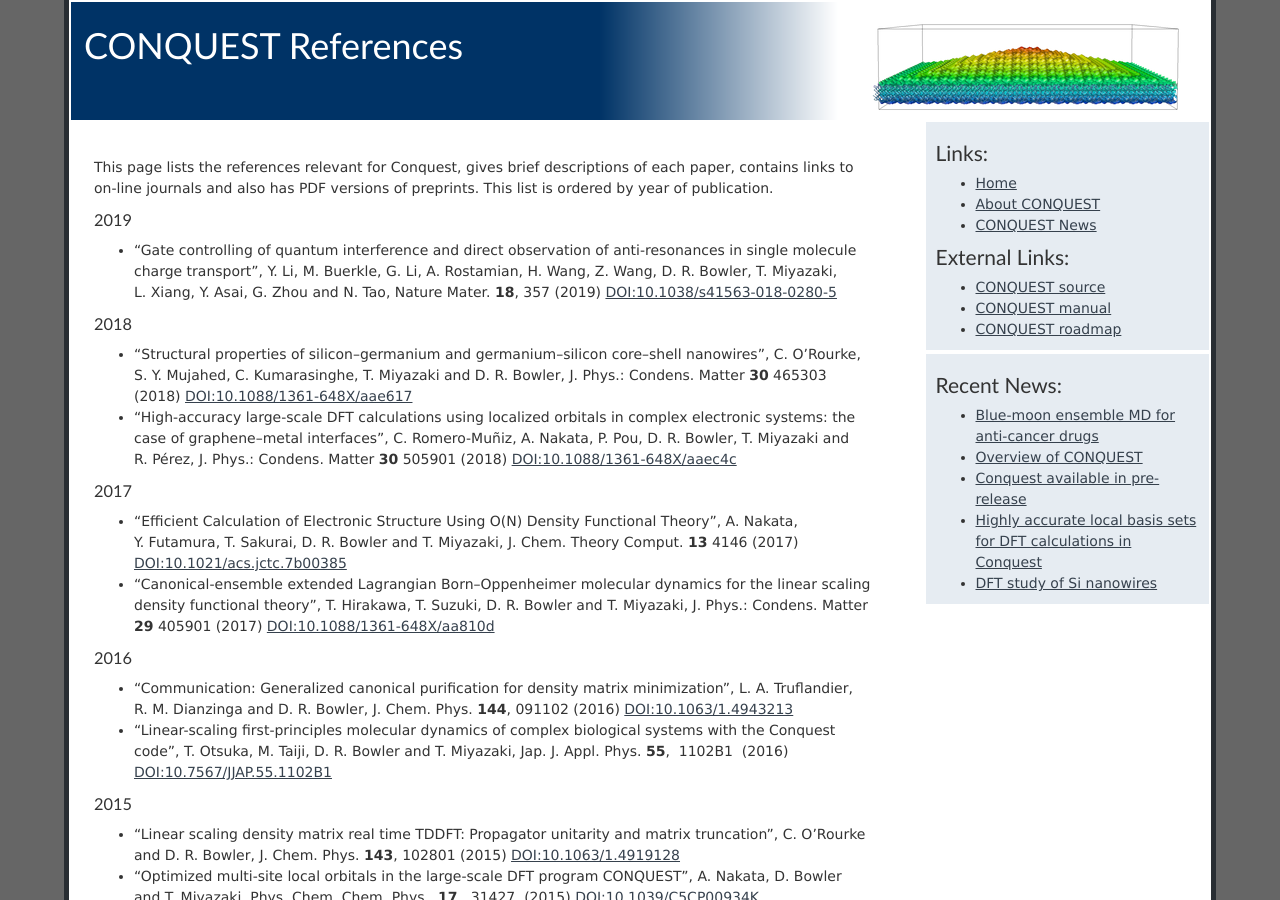
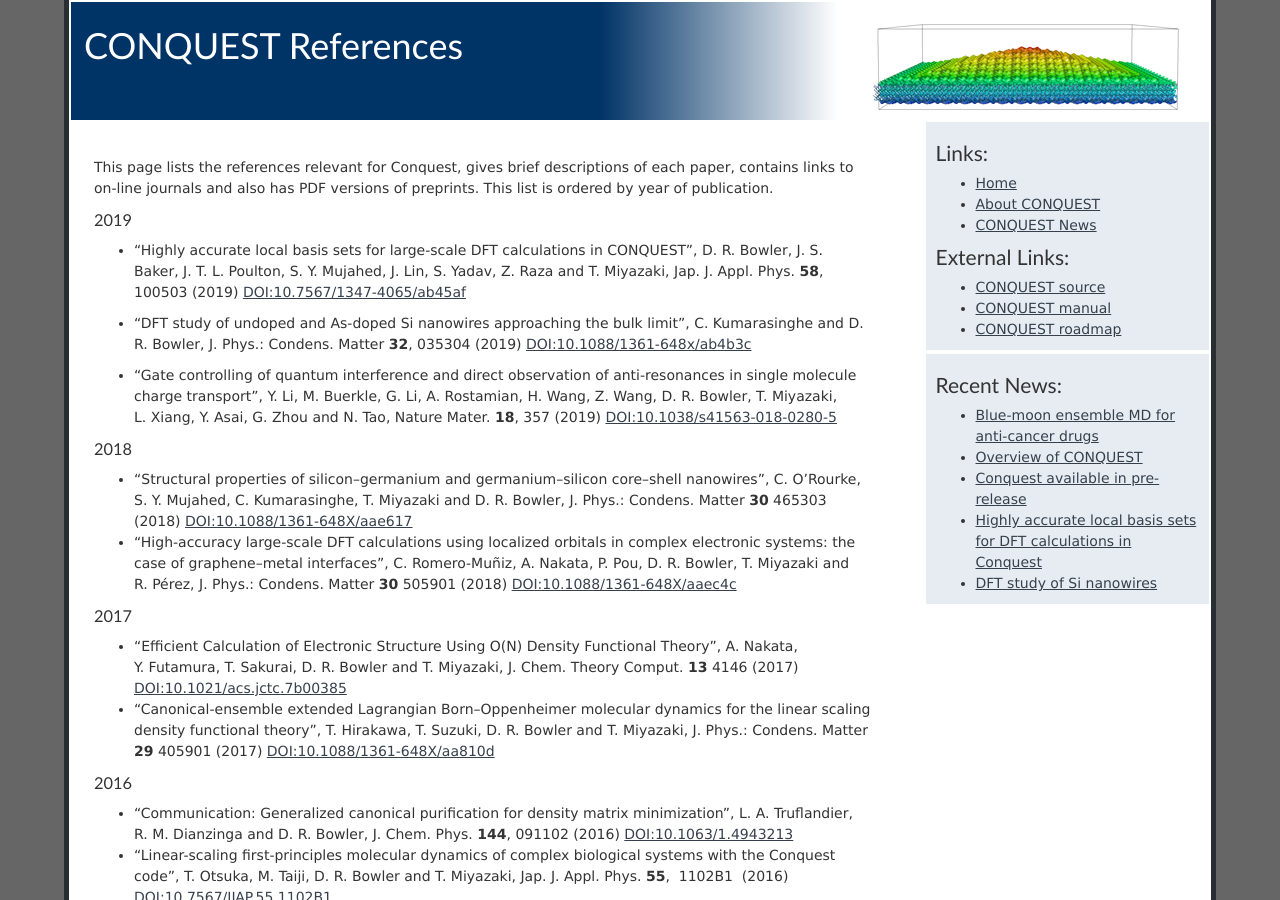
Before and after one commit to OrderN/OrderN.github.io, a Jekyll site: the page built from references.markdown, in a window 1280 px wide and 900 px high. Built offline with Jekyll 4.4.1, drawn with Linux system fonts in a browser that asks for light colours.

Commit message:
Add two 2019 references

```diff
--- a/references.markdown
+++ b/references.markdown
@@ -9,6 +9,14 @@ preprints. This list is ordered by year of publication.
 
 ### 2019
 <a name="Y2019"></a>
+* "Highly accurate local basis sets for large-scale DFT calculations
+in CONQUEST", D. R. Bowler, J. S. Baker, J. T. L. Poulton,
+S. Y. Mujahed, J. Lin, S. Yadav, Z. Raza and T. Miyazaki,
+Jap. J. Appl. Phys. **58**, 100503 (2019) [DOI:10.7567/1347-4065/ab45af](https://doi.org/10.7567/1347-4065/ab45af)
+
+* "DFT study of undoped and As-doped Si nanowires approaching the bulk
+limit", C. Kumarasinghe and D. R. Bowler, J. Phys.: Condens. Matter
+**32**, 035304 (2019) [DOI:10.1088/1361-648x/ab4b3c](https://doi.org/10.1088/1361-648x/ab4b3c)
 
 * "Gate controlling of quantum interference and direct observation of anti-resonances in single molecule charge transport", Y. Li, M. Buerkle, G. Li, A. Rostamian, H. Wang, Z. Wang, D. R. Bowler, T. Miyazaki, L. Xiang, Y. Asai, G. Zhou and N. Tao, Nature Mater. **18**, 357 (2019) [DOI:10.1038/s41563-018-0280-5](https://doi.org/10.1038/s41563-018-0280-5)
 
```
